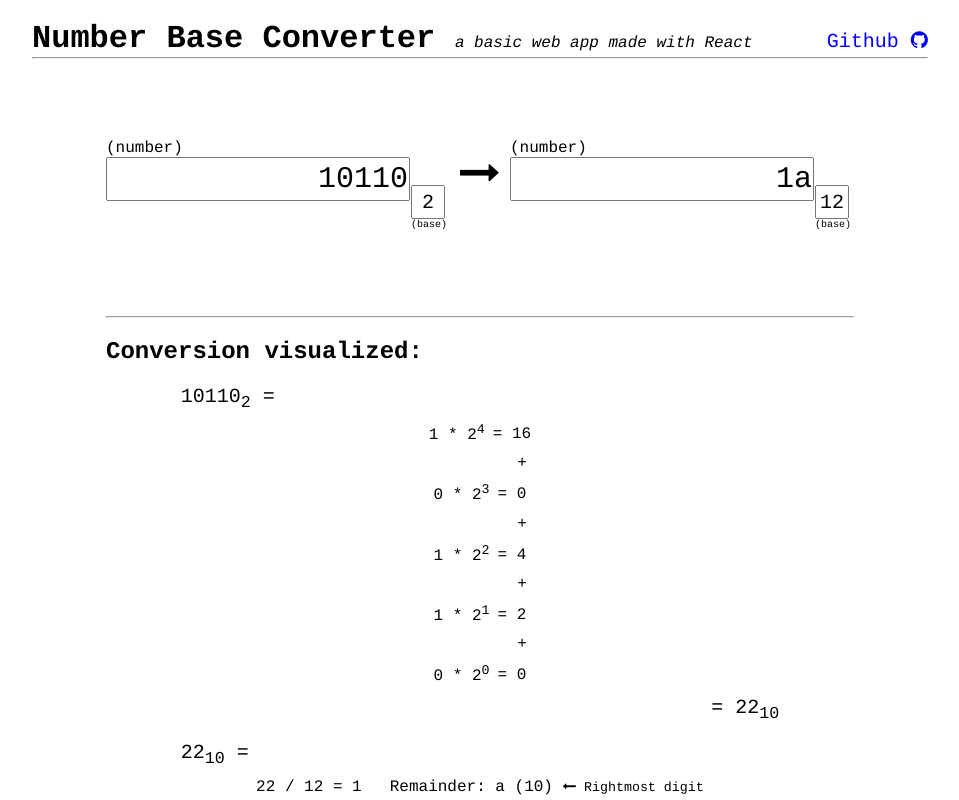
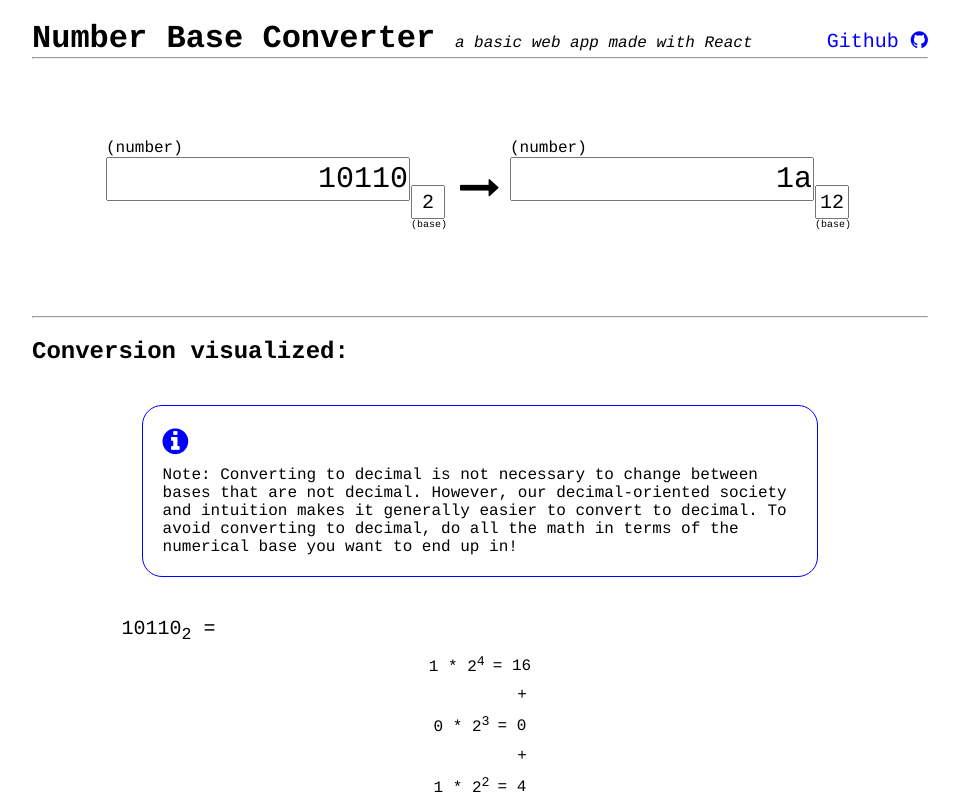
Before and after one commit to pangene/number-base-converter, a React (Create React App) app: page / in a window 1280 px wide. Shown: the top 800 px of the page, without its empty margins (160-1119 px from the left). Built offline with nearby package versions, Linux system fonts and the light colour scheme.

Commit message:
Info blurbs working

```diff
--- a/public/index.html
+++ b/public/index.html
@@ -29,5 +29,6 @@
     <noscript>You need to enable JavaScript to run this app.</noscript>
     <span class="centered" id="root"></span>
   </div> <!-- CONTAINER DIV -->
+  <div class="spacer"></div>
   </body>
 </html>
--- a/src/App.css
+++ b/src/App.css
@@ -59,6 +59,7 @@
   font-size: 10px;
 }
 
+
 #visualizer {
   padding-top: 20px;
   display: block;
@@ -77,6 +78,8 @@
 .ending-value {
   text-align: right;
 }
+
+/* I completely forgot CSS in this section*/
 
 .equation {
   padding: 10px;
@@ -102,6 +105,21 @@
   padding-left: 84px;
 }
 
+.info {
+  margin: 20px;
+  padding: 20px;
+  margin-bottom: 40px;
+}
+
+.info i {
+  color: blue;
+  font-size: 30px;
+  padding-bottom: 10px;
+}
+
+
+
+
 @media only screen and (max-width: 790px) {
   .to {
     display: block;
--- a/src/App.js
+++ b/src/App.js
@@ -55,7 +55,7 @@ class App extends React.Component {
   render() {
     return (
       <div>
-        <div id="base-converter">
+        <div className="centered" id="base-converter">
           <NumberBaseInput
             value={this.state.value}
             base={this.state.baseFrom}
@@ -108,7 +108,7 @@ class NumberBaseInput extends React.Component {
     } else {
       this.props.validateBases(true);
     }
-    this.props.onBaseChange(base);
+    this.props.onBaseChange(+base);
 
     if (!this.props.readOnly) { // Update internal value so the input value can stay the same
       this.props.onValueChange(
@@ -260,17 +260,53 @@ class ConversionVisualizer extends React.Component {
     const baseFrom = this.props.baseFrom;
     const baseTo = this.props.baseTo;
 
-    const visualizeToDecimal = (value !== 'Invalid'
+
+    // These booleans decide to selectively visualize only what's needed
+    // Info blurbs:
+
+    const binaryShortcutSet = new Set([2, 8, 16]);
+    let visualizeInfoBinaryShortcut = (
+      (binaryShortcutSet.has(baseTo) && binaryShortcutSet.has(baseFrom))
+      || (binaryShortcutSet.has(baseFrom) && binaryShortcutSet.has(baseTo))
+    );
+
+    let visualizeInfoNoDecimalBases = (baseTo !== 10 && baseFrom !== 10
+      && !visualizeInfoBinaryShortcut
+    );
+
+    // Actual visualizers:
+    let visualizeToDecimal = (value !== 'Invalid'
       && baseFrom !== baseTo
       && baseFrom !== 10);
-    const visualizeFromDecimal = (value !== 'Invalid'
+    let visualizeFromDecimal = (value !== 'Invalid'
       && baseFrom !== baseTo
       && baseTo !== 10);
+
+    let noDecimalBlurb;
+    let binaryShortcutBlurb;
+
+    if (visualizeInfoNoDecimalBases) {
+      noDecimalBlurb = <InfoBlurb
+        message="Note: Converting to decimal is not necessary to change between
+        bases that are not decimal. However, our decimal-oriented society and
+        intuition makes it generally easier to convert to decimal. To avoid
+        converting to decimal, do all the math in terms of the numerical base
+        you want to end up in!"/>
+    }
+
+    if (visualizeInfoBinaryShortcut) {
+      binaryShortcutBlurb = <InfoBlurb
+        message="Note: Binary (base 2) --> Octal (base 8) or Hexadecimal (base
+        16) or vice versa has a shortcut by grouping the numbers in a particular
+        way. It is not used in this visualization currently."/>
+    }
 
     return (
       <div className="centered" id="visualizer">
         <h2>Conversion visualized:</h2>
         <div id="visualizer-content">
+          {noDecimalBlurb}
+          {binaryShortcutBlurb}
           {visualizeToDecimal && this.renderToDecimal(value, baseFrom)}
           <br />
           {visualizeFromDecimal && this.renderFromDecimal(value, baseTo)}
@@ -280,5 +316,18 @@ class ConversionVisualizer extends React.Component {
   }
 }
 
+class InfoBlurb extends React.Component {
+  render() {
+    return (
+      <div className="rounded-border info">
+        <i className="fa fa-info-circle"></i>
+        <p>
+          {this.props.message}
+        </p>
+      </div>
+    )
+  }
+}
+
 
 export default App;
--- a/src/index.css
+++ b/src/index.css
@@ -47,15 +47,14 @@ body {
   align-items: center;
 }
 
-.block {
-  display: block;
-  border: black 1px solid;
+.rounded-border {
+  border: blue 1px solid;
+  border-radius: 20px;
 }
 
-.float-left {
-  float: left;
+.spacer {
+  height: 100px;
 }
-
 
 @media only screen and (max-width: 1200px) {
   .container{
```
Also changed, not shown: 1 other file (tests, documents, lock files or other folders).
